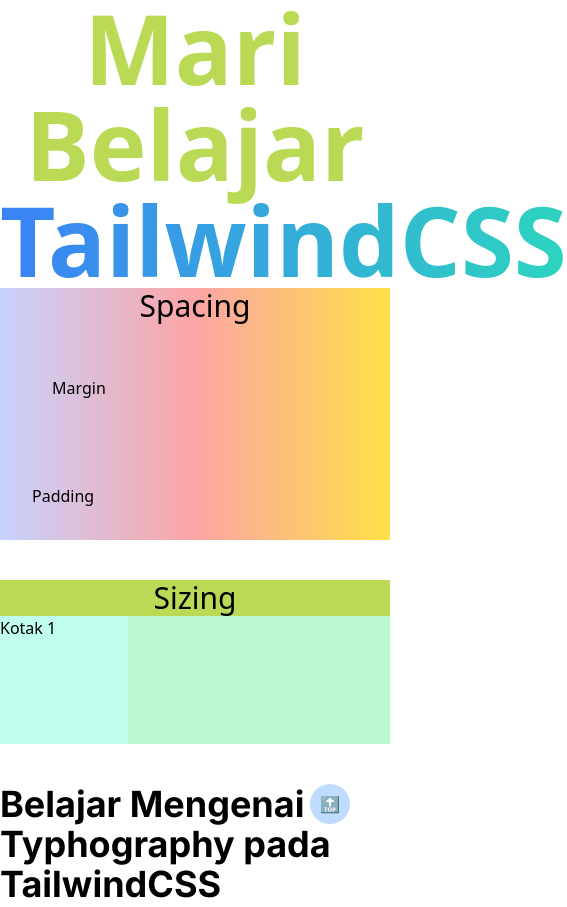
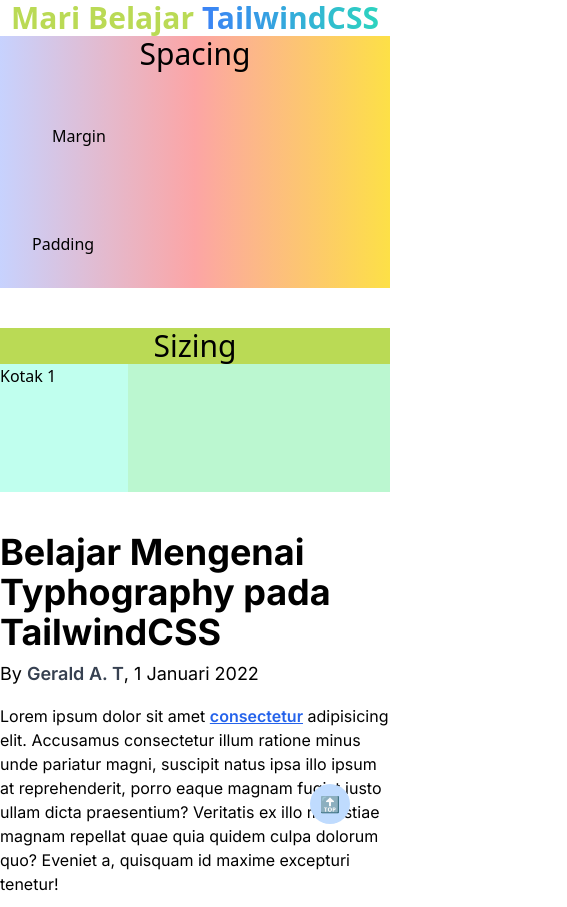
Before and after one commit to alendro25/Belajar-TailwindCSS, a website: page index.html in a window 390 px wide. Shown: the top 907 px of the page, 567 px wide, since content can reach past the window. Drawn offline with Linux system fonts and the light colour scheme.

Commit message:
Ubah size text judul awal

```diff
--- a/index.html
+++ b/index.html
@@ -1,5 +1,5 @@
 <!DOCTYPE html>
-<html lang="en">
+<html lang="en" class="scroll-smooth">
   <!-- TAG HTML diberi class="scroll-smooth" -->
   <head>
     <meta charset="UTF-8" />
@@ -56,7 +56,7 @@
   </head>
 
   <body class="dark:bg-slate-800 dark:text-slate-200">
-    <h1 class="text-8xl font-bold text-center">
+    <h1 class="text-3xl font-bold text-center md:text-6xl xl:text-8xl">
       Mari Belajar
       <span
         class="bg-gradient-to-r from-blue-500 to-teal-400 bg-clip-text text-transparent"
```
Also changed, not shown: css/style.css.
